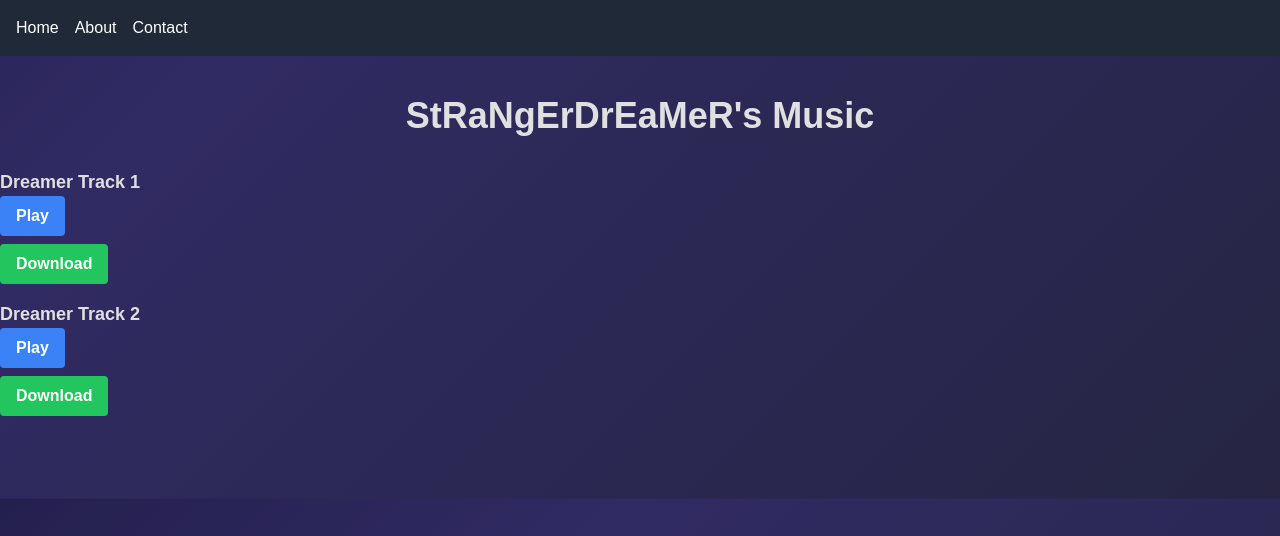
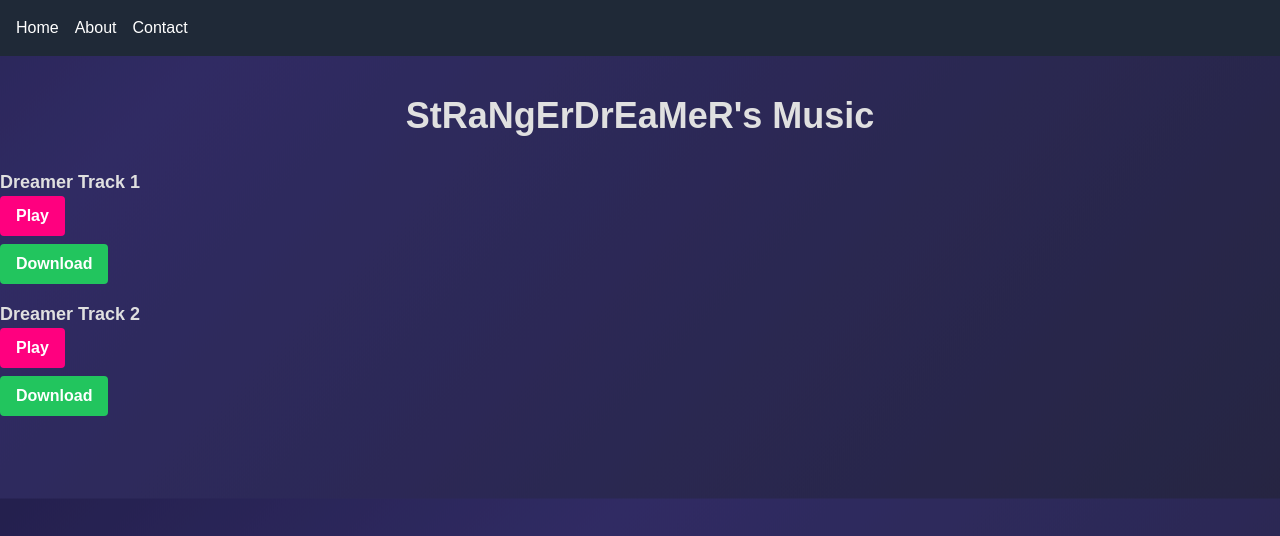
Before and after one commit to strangedreamer4/strangerdreamer-music-site, a React (Create React App) app: page / in a window 1280 px wide. Shown: the top 536 px of the page. Built offline with nearby package versions, Linux system fonts and the light colour scheme.

Commit message:
Update Player.js

```diff
--- a/src/components/Player.js
+++ b/src/components/Player.js
@@ -14,10 +14,10 @@ const Player = ({ songUrl }) => {
   };
 
   return (
-    <div className="player">
+    <div className="player text-cyberpunkGreen">
       <audio ref={audioRef} src={songUrl}></audio>
       <button
-        className="bg-blue-500 hover:bg-blue-700 text-white font-bold py-2 px-4 rounded"
+        className="bg-cyberpunkPink hover:bg-cyberpunkBlue text-white font-bold py-2 px-4 rounded transition-transform transform hover:scale-110"
         onClick={togglePlay}
       >
         {isPlaying ? 'Pause' : 'Play'}
```
